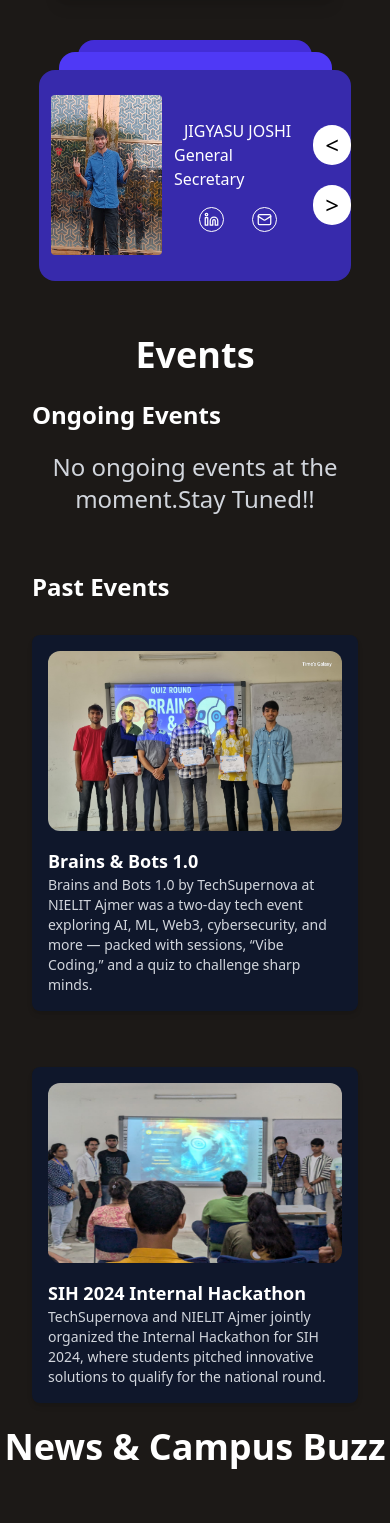
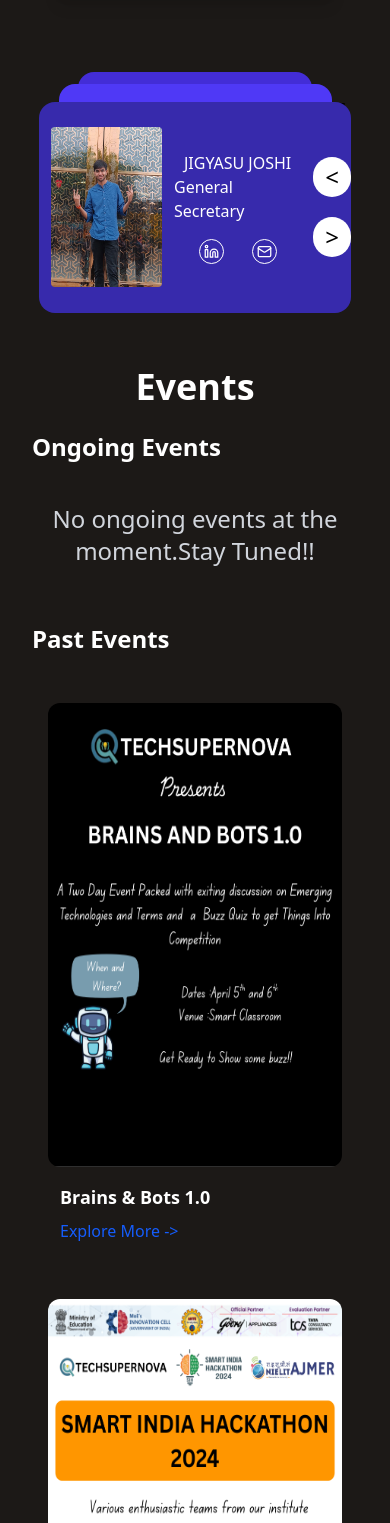
Before and after one commit to techsupernova-nielitajm/site, a React (Vite) app: page /#/ in a window 390 px wide. Shown: the part 2105-3628 px from the top of the page. Built offline with nearby package versions, Linux system fonts and the light colour scheme.

Commit message:
updated the events section and temporary remove the news section

```diff
--- a/src/components/home.jsx
+++ b/src/components/home.jsx
@@ -83,13 +83,14 @@
   ]
   const past=[{
     title: "Brains & Bots 1.0",
-    description: "Brains and Bots 1.0 by TechSupernova at NIELIT Ajmer was a two-day tech event exploring AI, ML, Web3, cybersecurity, and more — packed with sessions, “Vibe Coding,” and a quiz to challenge sharp minds.",
-    img: "bb.jpeg"
+    link: "",
+    img: "_result.png"
   },
     {  title: "SIH 2024 Internal Hackathon",
-    description: "TechSupernova and NIELIT Ajmer jointly organized the Internal Hackathon for SIH 2024, where students pitched innovative solutions to qualify for the national round.",
-    img: "sih.jpeg"
+    link: "",
+    img: "_sih.png"
   },
+
 
 
 
@@ -104,6 +105,7 @@
   ]
 
   const ongo = [
+
   ]
 
   return (
@@ -169,6 +171,7 @@
       </div>
 
       <div className='md:hidden mt-20 mb-40'>
+        <h2 className='text-2xl font-bold text-center'>Council Members 2024-25</h2>
         <div className='relative flex items-center justify-center pt-20'>
         <div className='bg-indigo-800 absolute  z-[7] h-[25vh] w-[80vw] rounded-2xl flex items-center justify-center '>
           <div className='flex ml-3 items-center gap-3'><img src={team[card].image} className=" rounded h-40 w-[37%]"alt="" />
@@ -222,7 +225,7 @@
 
         </div>
        </div>
-       <div>
+       {/* <div>
         <h3 className='text-4xl font-bold mt-6 text-center text-white'>Events</h3>
         <div className='flex flex-col   justify-center pt-6 mx-8'>
           <h4 className='text-2xl font-semibold text-white'>Ongoing Events</h4>
@@ -261,8 +264,53 @@
             ))}
           </div>
         </div>
+       </div> */}
+
+           <div>
+        <h3 className='text-4xl font-bold mt-6 text-center text-white'>Events</h3>
+        <div className='flex flex-col   justify-center pt-6 mx-8'>
+          <h4 className='text-2xl font-semibold text-white'>Ongoing Events</h4>
+          {ongo.length === 0 ? (
+            <p className='text-gray-300 mt-10 text-center text-2xl'>No ongoing events at the moment.Stay Tuned!!</p>
+          ) : <></>}
+          <div className='flex flex-wrap align-center  gap-14 mt-8'>
+
+            {ongo.map((event, index) => (
+              <div key={index} className=' p-4 rounded-lg    w-90'>
+                <div className='flex  flex-col md:flex-row items-center gap-4'>
+                  <div>
+                    <img src={event.img} className="h-[55vh] md:h-[25vh] lg:h-[70vh] rounded-xl " alt="" />
+                  </div>
+                  <div>
+                <h5 className='text-lg font-semibold text-white'>{event.title}</h5>
+                <a href={event.link} className='text-sm hover:ml-3 h text-blue-600'>Explore More {"->"} </a></div>
+              </div></div>
+            ))}
+          </div>
+        </div>
+        <div className='flex flex-col   justify-center pt-6 mx-8 '>
+          <h4 className='text-2xl font-semibold text-white'>Past Events</h4>
+          {past.length === 0 ? (
+            <p className='text-gray-300 mt-10 text-center text-2xl'>No Past events to display. Stay Tuned!!</p>
+          ) : <></>}
+          <div className='flex  flex-wrap align-center justify-center  gap-6 md:gap-14 mt-8'>
+
+            {past.map((event, index) => (
+              <div key={index} className='  p-4 rounded-lg  w-90'>
+                <div className='flex flex-col   gap-4'>
+                  <div>
+                    <img src={event.img} className=" h-[55vh] md:h-[25vh] lg:h-[70vh] rounded-xl     " alt="" />
+                  </div>
+                  <div className='flex flex-col text-left ml-3 gap-2'>
+                <h5 className='text-lg font-semibold text-white'>{event.title}</h5>
+                <a href={event.link} className=' hover:ml-3 h text-blue-600'>Explore More {"->"} </a></div>
+              </div></div>
+            ))}
+          </div>
+        </div>
        </div>
-       <div>
+
+       {/* <div>
         <h3 className='text-4xl font-bold mt-6 text-center text-white'>News & Campus Buzz</h3>
 
         <div className='flex flex-col   justify-center pt-6 mx-8 '>
@@ -281,7 +329,8 @@
             ))}
           </div>
         </div>
-       </div></>
+       </div> */}
+       </>
   )
 }
 
```
Also changed, not shown: public/_result.png (added), public/_sih.png (added), 5 other files (tests, documents, lock files or other folders).
